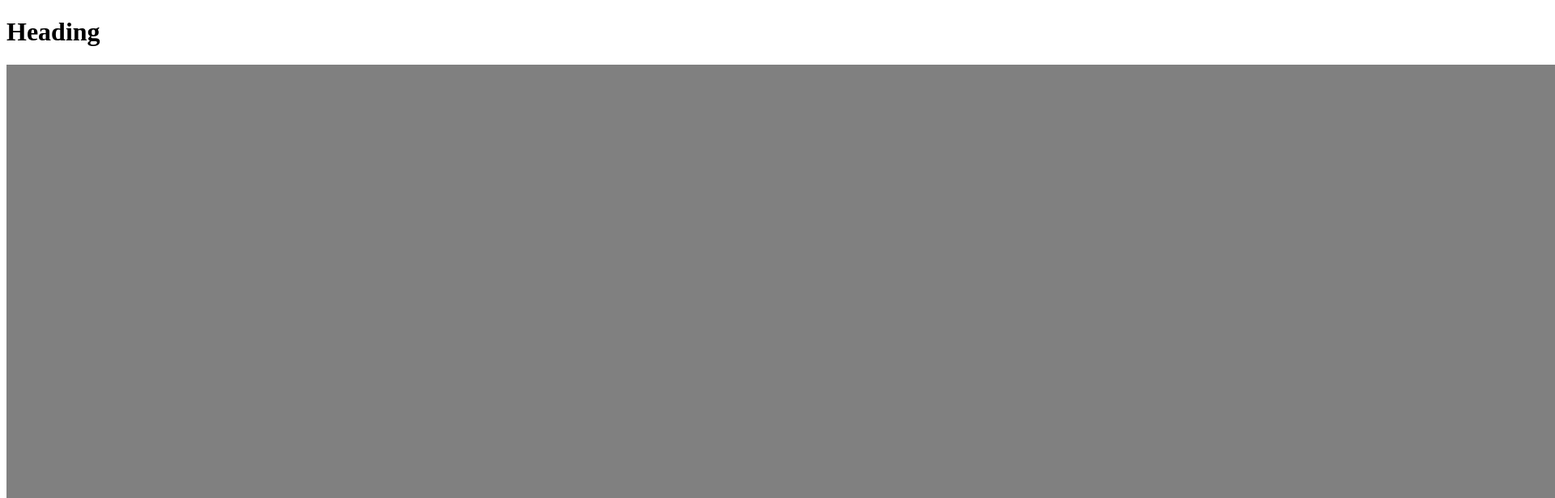
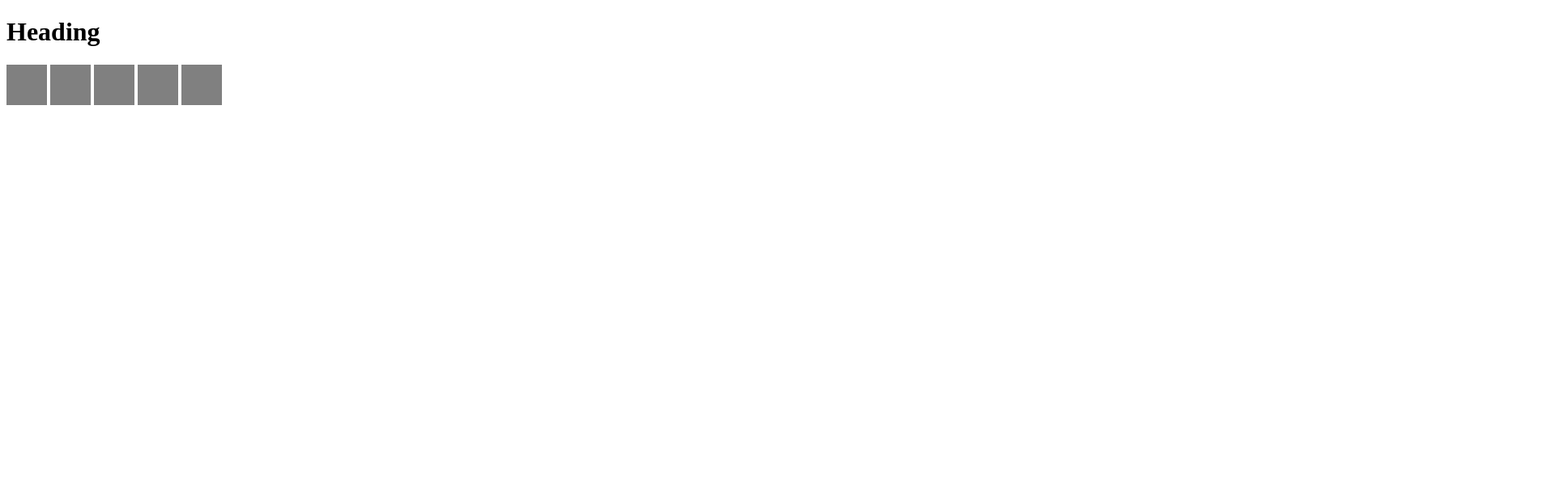
Before and after one commit to joseph-designs/6.5-Lab, a plain HTML site: page index.html in a window 1280 px wide. Shown: the top 616 px of the page at 81% size, 1920 px wide, since content can reach past the window. Drawn offline with Linux system fonts and the light colour scheme.

Commit message:
basic css

```diff
--- a/screen.css
+++ b/screen.css
@@ -12,7 +12,7 @@ body {
 header{
 
 }
-image {
+img {
     width: 50px;
     height: 50px;
 }
```
